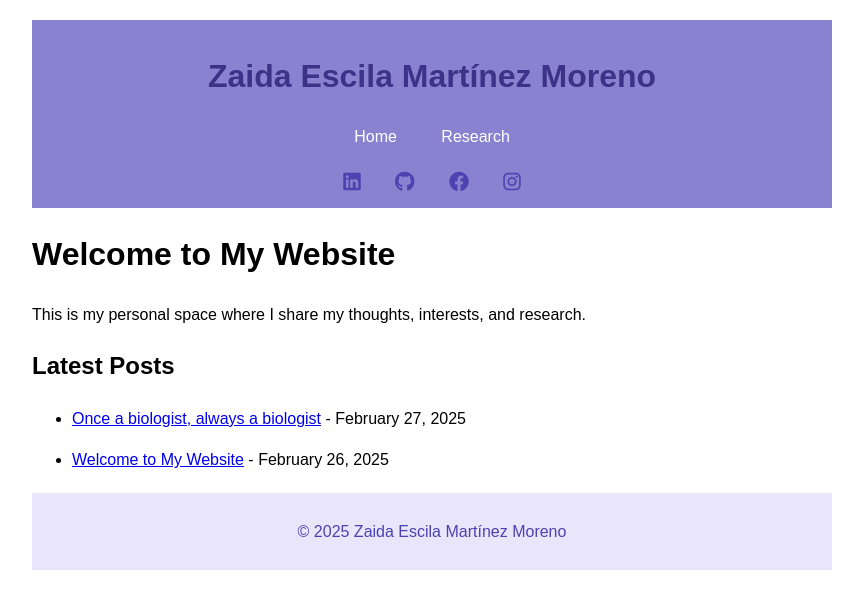
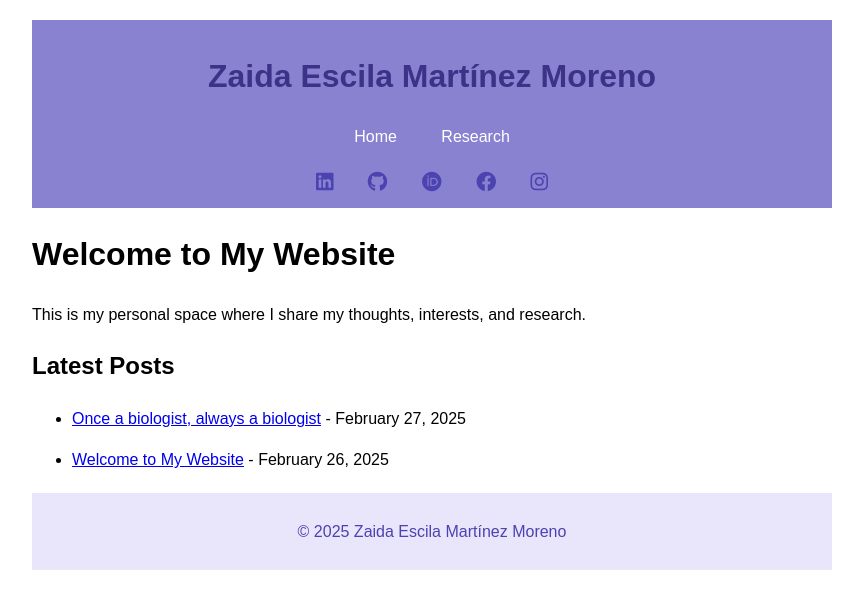
Before and after one commit to ZaidaEMtzMo/zaidaemtzmo.github.io, a Jekyll site: the page built from index.md, in a window 1280 px wide. Shown: the top 609 px of the page, without its empty margins (208-1071 px from the left). Built offline with Jekyll 4.4.1, drawn with Linux system fonts in a browser that asks for light colours.

Commit message:
Add Orcid

```diff
--- a/_layouts/default.html
+++ b/_layouts/default.html
@@ -20,6 +20,7 @@
         <div class="social-links">
             <a href="https://linkedin.com/in/zemm" target="_blank"><i class="fab fa-linkedin"></i></a>
             <a href="https://github.com/ZaidaEMtzMo" target="_blank"><i class="fab fa-github"></i></a>
+            <a href="https://orcid.org/0000-0001-6388-8738" target="_blank"><i class="fab fa-orcid"></i></a>
             <a href="https://facebook.com/ZEMartinezMoreno/" target="_blank"><i class="fab fa-facebook"></i></a>
             <a href="https://instagram.com/zaida_escila/" target="_blank"><i class="fab fa-instagram"></i></a>
         </div>
```
